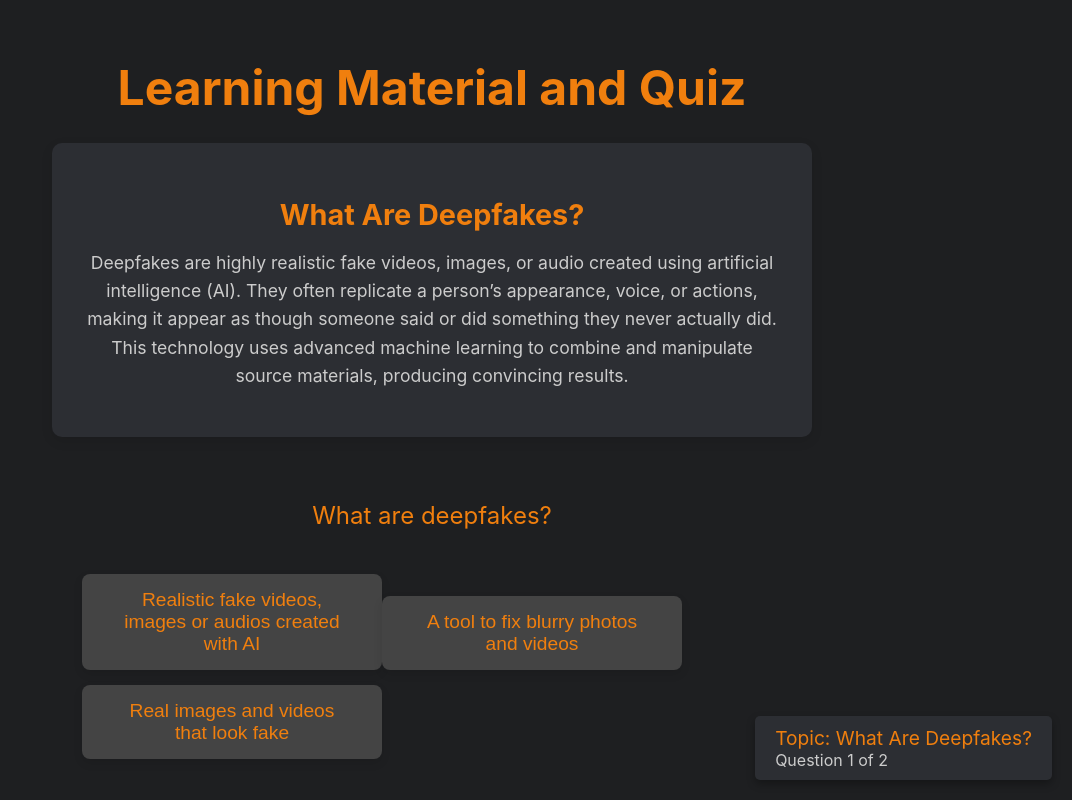
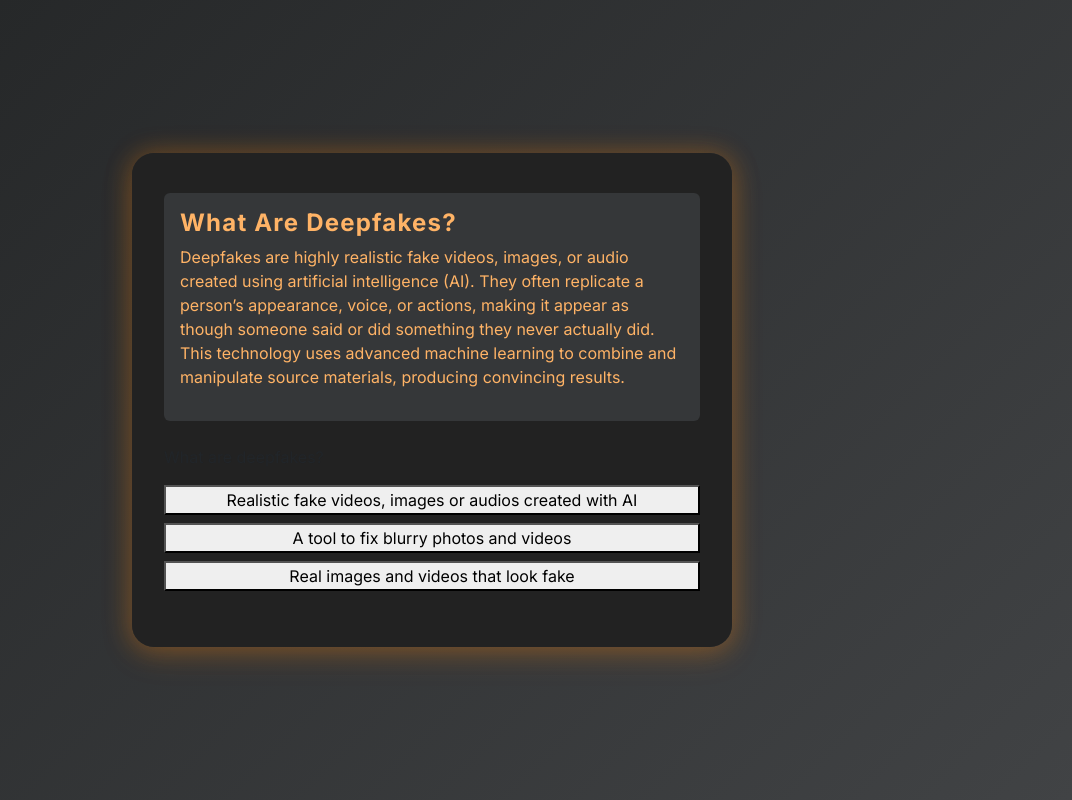
Before and after one commit to moezahedi/quizzerai, a Flask app: page /quiz in a window 1280 px wide. Shown: the whole page, without its empty margins (208-1280 px from the left). Run offline with Flask 3, Linux system fonts and the light colour scheme.

Commit message:
Update quiz.html

```diff
--- a/QuizzerAI2/python-quiz-app-main/templates/quiz.html
+++ b/QuizzerAI2/python-quiz-app-main/templates/quiz.html
@@ -5,153 +5,97 @@
     <meta name="viewport" content="width=device-width, initial-scale=1.0">
     <title>Quiz</title>
     <link rel="icon" type="image/x-icon" href="{{ url_for('static', filename='favicon.ico') }}">
+    <link href="https://cdn.jsdelivr.net/npm/bootstrap@5.3.0/dist/css/bootstrap.min.css" rel="stylesheet">
+    <link href="https://fonts.googleapis.com/css2?family=Inter:wght@400;700&display=swap" rel="stylesheet">
     <style>
         body {
-            background-color: #1e1f21;
-            color: #e2e2e2;
-            font-family: 'Inter', sans-serif;
-            margin: 0;
-            padding: 0;
+            min-height: 100vh;
+            background: linear-gradient(135deg, #232526 0%, #414345 100%);
             display: flex;
-            flex-direction: column;
             align-items: center;
             justify-content: center;
-            height: 100vh;
+            font-family: 'Inter', Arial, sans-serif;
         }
-        h1 {
+        .quiz-card {
+            background: rgba(34, 34, 34, 0.98);
+            border-radius: 22px;
+            box-shadow: 0 8px 32px 0 rgba(240, 127, 14, 0.18), 0 0 24px 2px #f07f0e44;
+            border: none;
+            padding: 2.5rem 2rem 2rem 2rem;
+            max-width: 600px;
+            width: 100%;
+        }
+        h1, h2, h4, h5 {
             color: #f07f0e;
+            font-weight: 700;
+            letter-spacing: 1.2px;
+        }
+        #learning-material h4, #learning-material p {
+            color: #ffb366;
+        }
+        .option-btn, .btn-warning {
+            min-width: 180px;
+            font-size: 1.08rem;
+            font-weight: 600;
+            border-radius: 12px;
+            box-shadow: 0 2px 8px 0 #f07f0e33;
+            transition: transform 0.18s, box-shadow 0.18s, background 0.18s;
+            background: linear-gradient(90deg, #f07f0e 0%, #ffb366 100%);
+            color: #232526;
+            border: none;
+            margin-bottom: 0.7rem;
+        }
+        .option-btn:hover, .option-btn:focus, .btn-warning:hover, .btn-warning:focus {
+            transform: translateY(-3px) scale(1.04);
+            box-shadow: 0 6px 24px 0 #f07f0e66, 0 0 16px 2px #ffb36699;
+            background: linear-gradient(90deg, #ffb366 0%, #f07f0e 100%);
+            color: #232526;
+        }
+        #feedback {
+            color: #ffb366;
+            font-size: 1.15rem;
+            margin-top: 1.2rem;
+            padding: 1rem;
+            background: #232526;
+            border-radius: 10px;
+            box-shadow: 0 2px 8px 0 #f07f0e33;
             text-align: center;
-            font-size: 3rem;
-            margin-bottom: 1rem;
+        }
+        #result-screen h2 {
+            color: #f07f0e;
             font-weight: 700;
         }
-        #learning-material {
-            background-color: #2c2e33;
-            padding: 30px;
-            margin: 10px auto;
-            width: 80%;
-            max-width: 700px;
+        #result-screen p {
+            color: #ffb366;
+            font-size: 1.2rem;
+        }
+        .btn-primary, .btn-secondary {
+            font-weight: 600;
             border-radius: 10px;
-            box-shadow: 0 4px 12px rgba(0, 0, 0, 0.1);
-            text-align: center;
-        }
-        #learning-material h2 {
-            color: #f07f0e;
-            font-size: 1.8rem;
-            margin-bottom: 15px;
-        }
-        #learning-material p {
-            color: #ccc;
-            font-size: 1.1rem;
-            line-height: 1.6;
-        }
-        #quiz-container {
-            display: flex;
-            flex-direction: column;
-            justify-content: center;
-            align-items: center;
-            width: 80%;
-            max-width: 700px;
-            margin-top: 30px;
-        }
-        #questions {
-            color: #f07f0e;
-            font-size: 1.5rem;
-            margin-bottom: 20px;
-            text-align: center;
-        }
-        .question-buttons button {
-            background-color: #444;
-            color: #f07f0e;
-            font-size: 1.2rem;
-            padding: 15px 30px;
-            border-radius: 8px;
-            transition: background-color 0.3s ease, transform 0.3s ease, box-shadow 0.3s ease;
-            width: 100%;
-            max-width: 300px;
-            border: none;
-            margin-bottom: 15px;
-            cursor: pointer;
-            box-shadow: 0 4px 10px rgba(0, 0, 0, 0.1);
-        }
-        .question-buttons button:hover {
-            background-color: #555;
-            box-shadow: 0 6px 15px rgba(0, 0, 0, 0.2);
-            transform: translateY(-4px);
-        }
-        .question-buttons button:active {
-            background-color: #dd6509;
-            transform: translateY(2px);
-        }
-        #next-button {
-            display: none;
-            background-color: #ff7b00;
-            color: white;
-            padding: 15px 30px;
-            margin-top: 30px;
-            border: none;
-            border-radius: 5px;
-            cursor: pointer;
-            font-size: 1.2rem;
-            transition: background-color 0.3s ease;
-        }
-        #next-button:hover {
-            background-color: #dd6509;
-        }
-        #feedback {
-            color: #ddd;
-            font-size: 1.2rem;
-            margin-top: 20px;
-            padding: 20px;
-            background-color: #444;
-            border-radius: 5px;
-            width: 60%;
-            max-width: 600px;
-            text-align: center;
-        }
-        #question-counter {
-            position: fixed;
-            bottom: 20px;
-            right: 20px;
-            font-size: 1rem;
-            color: #ccc;
-            background-color: #2c2e33;
-            padding: 10px 20px;
-            border-radius: 5px;
-            box-shadow: 0 4px 8px rgba(0, 0, 0, 0.3);
-        }
-        #question-topic {
-            color: #f07f0e;
-            font-size: 1.2rem;
+            margin-top: 1rem;
         }
     </style>
 </head>
 <body>
-<h1>Learning Material and Quiz</h1>
-<div id="learning-material">
-    <h2 id="subtopic"></h2>
-    <p id="content"></p>
-</div>
-<div id="quiz-container">
-    <div id="questions">
-        <!-- Die Frage wird hier angezeigt -->
+<div class="container d-flex justify-content-center align-items-center" style="min-height: 100vh;">
+    <div class="quiz-card w-100">
+        <div id="learning-material" class="mb-4 p-3 rounded bg-secondary bg-opacity-25">
+            <h4 id="subtopic"></h4>
+            <p id="content"></p>
+        </div>
+        <div id="quiz-container" class="mb-4">
+            <div id="questions" class="mb-3"></div>
+            <div id="answer-buttons" class="d-grid gap-2"></div>
+            <button id="next-button" class="btn btn-warning mt-3" style="display:none;">Next Question</button>
+        </div>
+        <div id="feedback" class="d-none"></div>
+        <div id="result-screen" style="display:none; text-align:center;">
+            <h2>Quiz Complete!</h2>
+            <p id="final-score"></p>
+            <button class="btn btn-primary" onclick="restartQuiz()">Try Again</button>
+            <a href="/" class="btn btn-secondary ms-2">Back to Start</a>
+        </div>
     </div>
-    <div class="question-buttons" id="answer-buttons">
-        <!-- Answer buttons will be injected here -->
-    </div>
-    <button id="next-button" onclick="nextQuestion()" style="display:none;">Next Question</button>
-</div>
-<div id="feedback">
-    <!-- Hier erscheint das Feedback nach der Antwort -->
-</div>
-<div id="question-counter">
-    <span id="question-topic"></span><br>
-    <span id="question-counter-text"></span>
-</div>
-<div id="result-screen" style="display:none; text-align:center;">
-    <h2>Quiz Complete!</h2>
-    <p id="final-score"></p>
-    <button onclick="restartQuiz()">Try Again</button>
 </div>
 <script src="https://code.jquery.com/jquery-3.6.0.min.js"></script>
 <script>
@@ -190,8 +134,6 @@
         question.options.forEach((opt, index) => {
             $('#answer-buttons').append(`<button id="btn${index}" onclick="submitAnswer(${index})">${opt.answer_text}</button>`);
         });
-        $('#question-counter-text').text(`Question ${currentQuestionIndex + 1} of ${currentQuestions.length}`);
-        $('#question-topic').text(`Topic: ${$('#subtopic').text()}`);
         $('#next-button').hide();
         $('#feedback').hide();
     }
@@ -227,7 +169,6 @@
         $('#learning-material').hide();
         $('#quiz-container').hide();
         $('#feedback').hide();
-        $('#question-counter').hide();
         $('#result-screen').show();
         $('#final-score').text(`Your score: ${score} out of ${totalQuestions}`);
     }
@@ -238,7 +179,7 @@
         score = 0;
         $('#learning-material').show();
         $('#quiz-container').show();
-        $('#question-counter').show();
+        $('#feedback').hide();
         $('#result-screen').hide();
         $.get("/learning_material", function(data) {
             quizData = data;
```
